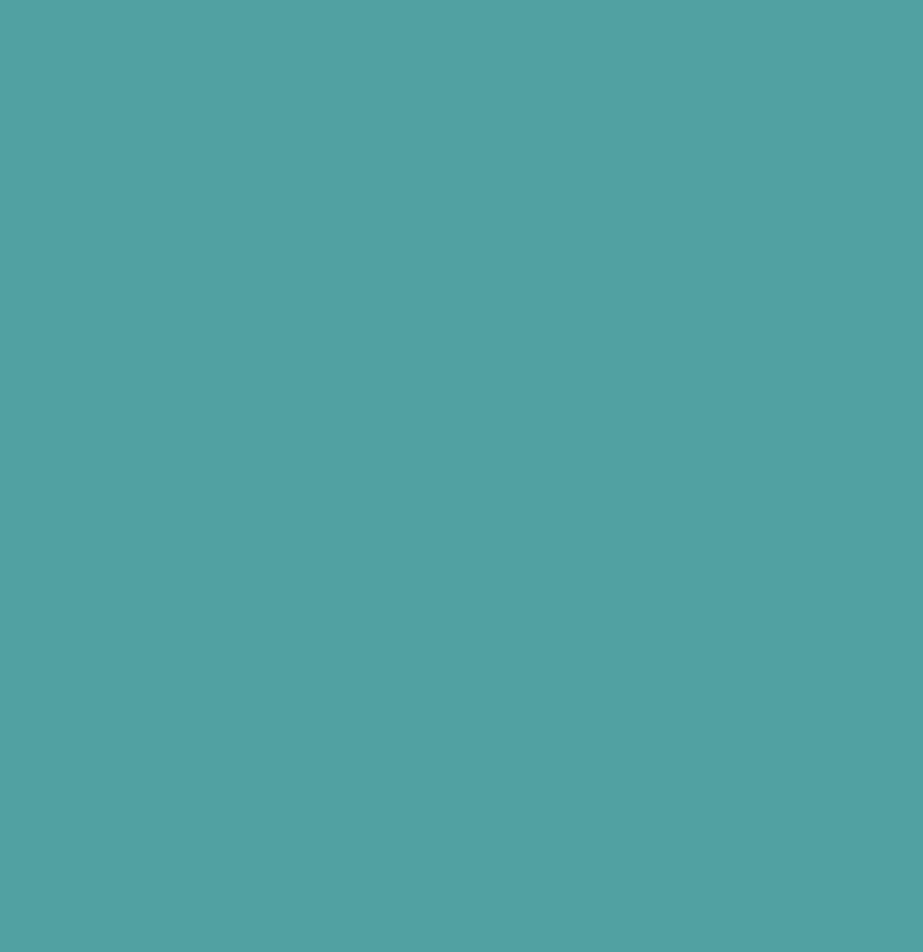
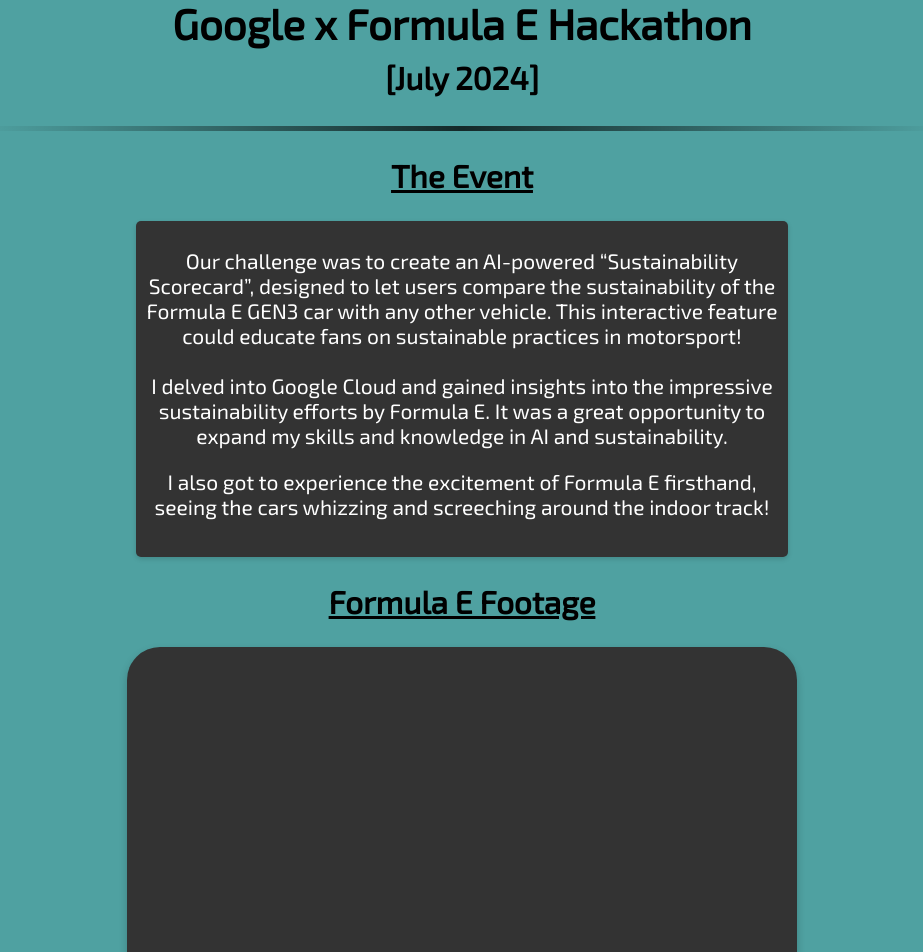
Before and after one commit to flynnWhelehan/website, a React (Create React App) app in the folder website/frontend/: page /google-formulae-project in a window 1280 px wide. Before the commit this address had no page. Shown: the part 100-1052 px from the top of the page, without its empty margins (178-1101 px from the left). Before the commit the page ends 800 px from the top, so only its background shows below. Built offline with nearby package versions, Linux system fonts and the light colour scheme.

Commit message:
Google x Formula E project page

```diff
--- a/website/frontend/src/App.js
+++ b/website/frontend/src/App.js
@@ -6,6 +6,7 @@
 import Navbar from './components/Navbar';
 import MyairopsProject from './pages/Projects/MyairopsProject';
 import EasyAProject from './pages/Projects/EasyAProject';
+import GoogleFormulaEProject from './pages/Projects/GoogleFormulaEProject';
 
 function App() {
   return (
@@ -17,6 +18,7 @@
           <Route path="/projects" element={<Projects />} />
           <Route path="/myairops-project" element={<MyairopsProject />} />
           <Route path="/easya-project" element={<EasyAProject />} />
+          <Route path="/google-formulae-project" element={<GoogleFormulaEProject />} />
         </Routes>
       </div>
     </Router>
--- /dev/null
+++ b/website/frontend/src/pages/Content/Projects/GoogleFormulaEContent.js
@@ -0,0 +1,9 @@
+const GOOGLE_FORMULAE_CONTENT = {
+    summary: <p>Our challenge was to create an AI-powered “Sustainability Scorecard”,
+            designed to let users compare the sustainability of the Formula E GEN3 car with any other vehicle.
+            This interactive feature could educate fans on sustainable practices in motorsport!
+            <br></br><br></br>I delved into Google Cloud and gained insights into the impressive sustainability efforts by Formula E. It was a great opportunity to expand my skills and knowledge in AI and sustainability.</p>,
+    cta: <p>I also got to experience the excitement of Formula E firsthand, seeing the cars whizzing and screeching around the indoor track!</p>
+};
+
+export { GOOGLE_FORMULAE_CONTENT };
--- a/website/frontend/src/pages/Projects.js
+++ b/website/frontend/src/pages/Projects.js
@@ -16,7 +16,7 @@
     const projects = [
         { name: 'Myairops Industrial Placement', thumbnail: myairopsLogo, link: '/myairops-project'},
         { name: 'FW Project', thumbnail: fwLogo, comingSoon: true},
-        { name: 'Hackathon - Google x Formula E AI', thumbnail: googleXFormulaELogo, comingSoon: true},
+        { name: 'Hackathon - Google x Formula E AI', thumbnail: googleXFormulaELogo, link: '/google-formulae-project'},
         { name: 'Hackathon - San Francisco EasyA x VeChain', thumbnail: easyAXVeChainLogo, link: '/easya-project'},
         { name: 'Hackathon - Royal Hackaway v7', thumbnail: royalHackaway, comingSoon: true},
         { name: 'Formal Software Verification', thumbnail: framaCLogo, comingSoon: true},
--- a/website/frontend/src/pages/Projects/EasyAProject.js
+++ b/website/frontend/src/pages/Projects/EasyAProject.js
@@ -12,7 +12,7 @@
             </Helmet>
             <h1>
                 EasyA x Vechain Hackathon - San Francisco<br/>
-                <span className="small-text">[June 2023]</span>
+                <span className="small-text">[June 2024]</span>
             </h1>
 
             <div className="section-break-line" />
--- /dev/null
+++ b/website/frontend/src/pages/Projects/GoogleFormulaEProject.js
@@ -0,0 +1,37 @@
+import React from 'react';
+import { Helmet } from 'react-helmet';
+import ReactPlayer from 'react-player';
+import { GOOGLE_FORMULAE_CONTENT } from '../Content/Projects/GoogleFormulaEContent.js';
+
+function GoogleFormulaEProject() {
+    return (
+        <div>
+            <Helmet>
+                <title>Google x Formula E Hackathon</title>
+                <meta name="description" content="Details about my Google hackathon project" />
+            </Helmet>
+            <h1>
+                Google x Formula E Hackathon<br/>
+                <span className="small-text">[July 2024]</span>
+            </h1>
+
+            <div className="section-break-line" />
+
+            <h2 className="title">The Event</h2>
+            <div className="section-container">
+                <section id="event">
+                    <div>{GOOGLE_FORMULAE_CONTENT.summary}{GOOGLE_FORMULAE_CONTENT.cta}</div>
+                </section>
+            </div>
+
+            <h2 className="title">Formula E Footage</h2>
+            <section id="footage">
+                <div className='video-container'>
+                    <ReactPlayer className='react-player' url='https://youtu.be/qNcgbLCXKBk' />
+                </div>
+            </section>
+        </div>
+    );
+}
+
+export default GoogleFormulaEProject;
```
